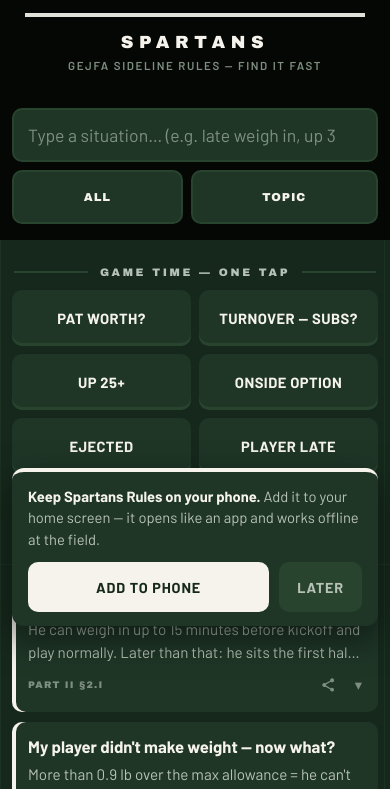
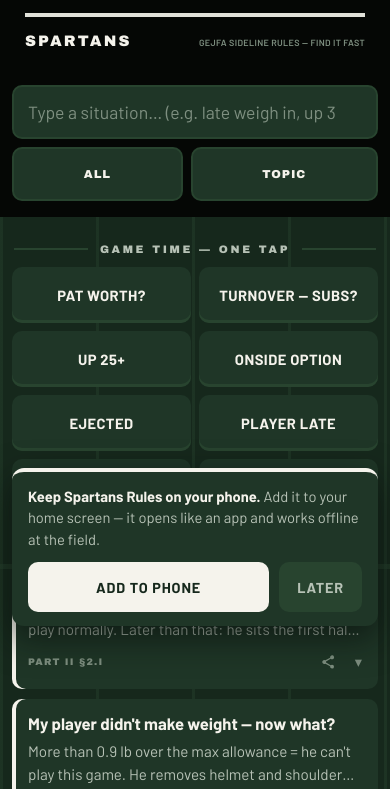
Before and after one commit to alienfacepalm/gejfa-rules, a website: page docs/index.html in a window 390 px wide. Shown: the part 204-993 px from the top of the page. Drawn offline with Linux system fonts and the light colour scheme; a web font is replaced by a local one.

Commit message:
Bolder two-weight gridiron background; Spartans/tagline as left-right columns
Yard lines thickened to 5px at 50% opacity with a secondary 96px hash-tick
rhythm at 3px/40% (both plain repeating-linear-gradients, no masked overlay
-- see DESIGN.md for why). Hero title row: "Spartans" left, tagline right,
sized to fit one row on a phone-width screen (ellipsis fallback if not).
SW cache v25.

Co-Authored-By: Claude Fable 5 <noreply@anthropic.com>

```diff
--- a/docs/data/changelog.js
+++ b/docs/data/changelog.js
@@ -6,6 +6,10 @@
    user-visible change (see SPEC.md §9). Pure data — no DOM/browser APIs. */
 
 const GEJFA_CHANGELOG = [
+  { version: "v25", date: "Aug 2026", changes: [
+    "Background grid now looks more like an actual field, with bolder yard lines",
+    "\"Spartans\" and the tagline now sit side by side under the logo",
+  ] },
   { version: "v24", date: "Aug 2026", changes: [
     "More breathing room below the search bar",
   ] },
--- a/docs/index.html
+++ b/docs/index.html
@@ -33,8 +33,10 @@
       <span>Sammamish</span><span class="year">2025</span><span>Washington</span>
     </div>
     <hr class="stripe">
-    <p class="sub">Spartans</p>
-    <p class="tagline">GEJFA sideline rules — find it fast</p>
+    <div class="hero-title-row">
+      <p class="sub">Spartans</p>
+      <p class="tagline">GEJFA sideline rules — find it fast</p>
+    </div>
   </header>
 
   <div class="searchwrap">
--- a/docs/styles.css
+++ b/docs/styles.css
@@ -45,16 +45,18 @@ body {
   font-size: 16px;
   color: var(--chalk);
   padding-bottom: env(safe-area-inset-bottom);
-  /* Non-solid background per DESIGN.md "Palette" — a faint gridiron grid
-     (yard-line + hash-mark rules), built only from existing field/press
-     tokens, static. Tiles uniformly (no viewport-anchored gradients) so it
-     stays cheap and correct on long scrollable pages and doesn't fight the
-     sticky search bar. Visible below the search bar, where the black header
-     chrome (.hero, .searchwrap) doesn't paint over it. */
+  /* Non-solid background per DESIGN.md "Palette" — a faint gridiron grid,
+     built only from existing field/press tokens, static. Tiles uniformly
+     (no viewport-anchored gradients, no fixed-position overlay for masked
+     tick marks) so it stays cheap and correct on long scrollable pages and
+     doesn't fight the sticky search bar. Bold yard lines every 384px, with
+     a tighter secondary hash-tick rhythm (96px, a quarter of the yard-line
+     spacing) for a two-weight field texture. Visible below the search bar,
+     where the black header chrome (.hero, .searchwrap) doesn't paint over it. */
   background-color: var(--field);
   background-image:
-    repeating-linear-gradient(to bottom, rgba(40, 68, 47, .35) 0 1px, transparent 1px 384px),
-    repeating-linear-gradient(to right, rgba(40, 68, 47, .35) 0 1px, transparent 1px 384px);
+    repeating-linear-gradient(to bottom, rgba(40, 68, 47, .5) 0 5px, transparent 5px 384px),
+    repeating-linear-gradient(to right, rgba(40, 68, 47, .4) 0 3px, transparent 3px 96px);
 }
 @media (prefers-reduced-transparency: reduce) {
   body { background-image: none; } /* flat field color is the safe fallback */
@@ -104,14 +106,23 @@ body {
   height: 4px; background: var(--chalk); border: none;
   max-width: 340px; margin: 16px auto 0; opacity: .92;
 }
+/* Bold mark on the left, caption on the right, as two columns in one row —
+   sized to fit together on a phone-width screen without wrapping. */
+.hero-title-row {
+  display: flex; align-items: baseline; justify-content: space-between;
+  gap: 10px; max-width: 340px; margin: 16px auto 0;
+}
 .hero .sub {
-  font-family: var(--display); font-size: 1.1rem; letter-spacing: .32em;
-  color: var(--chalk); margin: 16px 0 6px; text-transform: uppercase;
+  flex: 0 0 auto;
+  font-family: var(--display); font-size: .95rem; letter-spacing: .14em;
+  color: var(--chalk); margin: 0; text-transform: uppercase; white-space: nowrap;
 }
 .hero .tagline {
-  font-family: var(--body); font-weight: 600; font-size: .72rem;
-  letter-spacing: .14em; text-transform: uppercase;
-  color: var(--chalk-faint); margin: 6px 0 0;
+  flex: 1 1 auto; min-width: 0;
+  font-family: var(--body); font-weight: 600; font-size: .56rem;
+  letter-spacing: .04em; text-transform: uppercase;
+  color: var(--chalk-faint); margin: 0; text-align: right;
+  white-space: nowrap; overflow: hidden; text-overflow: ellipsis;
 }
 
 /* ---- Sticky search row ----
--- a/docs/sw.js
+++ b/docs/sw.js
@@ -1,7 +1,7 @@
 /* GEJFA Rules service worker — cache-first for full offline use on the sideline.
    Bump CACHE_VERSION whenever rules data or app files change so clients update. */
 
-const CACHE_VERSION = "gejfa-rules-v24";
+const CACHE_VERSION = "gejfa-rules-v25";
 const ASSETS = [
   "./",
   "./index.html",
--- a/src/data/changelog.ts
+++ b/src/data/changelog.ts
@@ -8,6 +8,10 @@ import type { ChangelogEntry } from "../types.js";
    user-visible change (see SPEC.md §9). Pure data — no DOM/browser APIs. */
 
 export const GEJFA_CHANGELOG: ChangelogEntry[] = [
+  { version: "v25", date: "Aug 2026", changes: [
+    "Background grid now looks more like an actual field, with bolder yard lines",
+    "\"Spartans\" and the tagline now sit side by side under the logo",
+  ] },
   { version: "v24", date: "Aug 2026", changes: [
     "More breathing room below the search bar",
   ] },
```
Also changed, not shown: DESIGN.md (+1 -1 lines).
